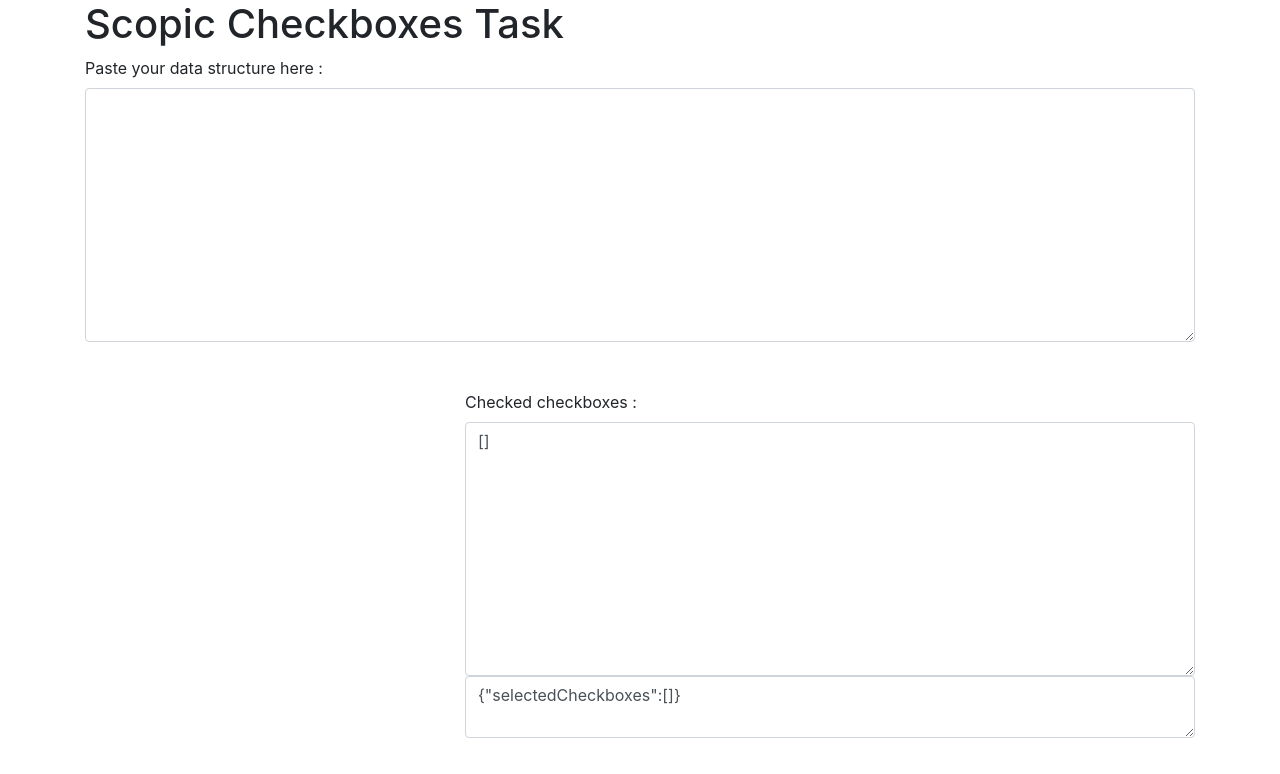
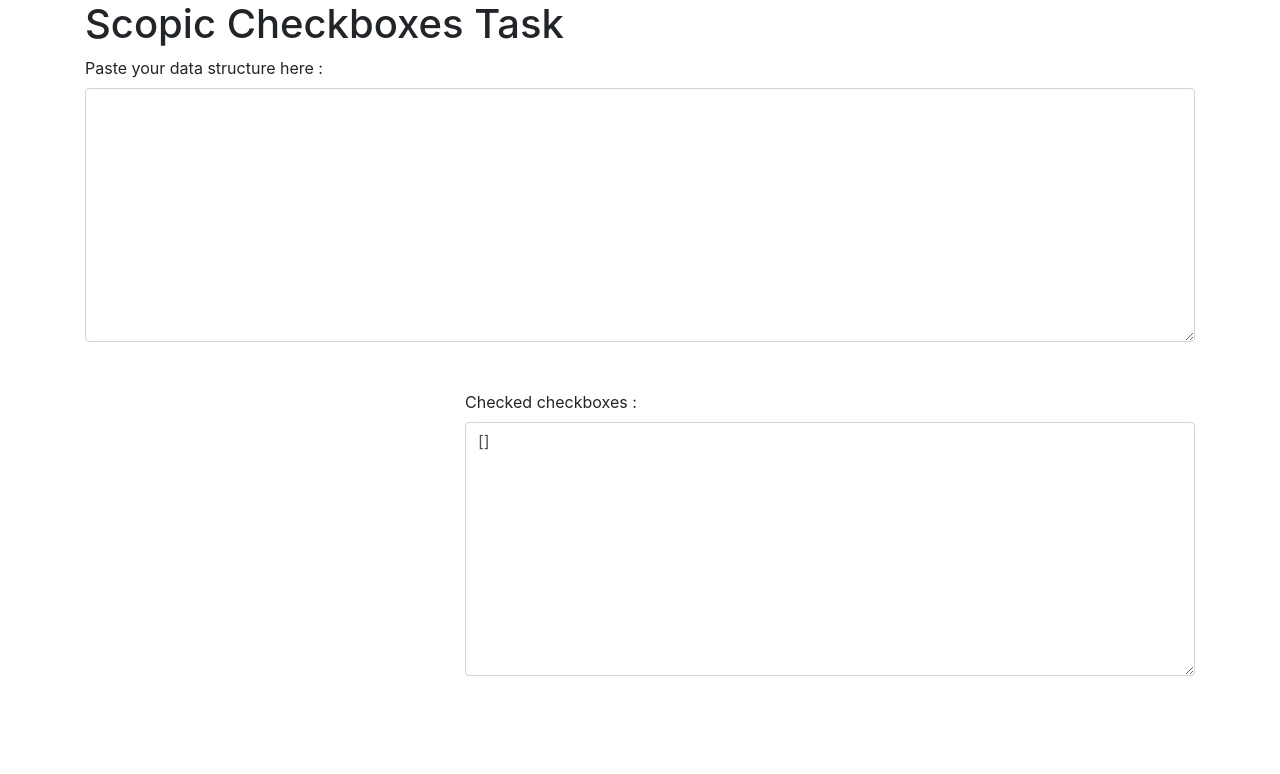
Before and after one commit to ThisuraThejith/scopic-tech-task, an Angular app: page / in a window 1280 px wide. Shown: the top 774 px of the page. Built offline with nearby package versions, Linux system fonts and the light colour scheme.

Commit message:
Removed unwanted textarea

```diff
--- a/src/app/app.component.html
+++ b/src/app/app.component.html
@@ -57,7 +57,6 @@
           <div class="form-group">
             <label>Checked checkboxes :</label>
             <textarea class="form-control" #checkedInfoTextArea rows="10">{{stringify(data.selectedCheckboxes)}}</textarea>
-            <textarea class="form-control" >{{stringify(data)}}</textarea>
           </div>
         </div>
       </div>
```
Also changed, not shown: src/app/app.component.ts (line endings or trailing spaces).
